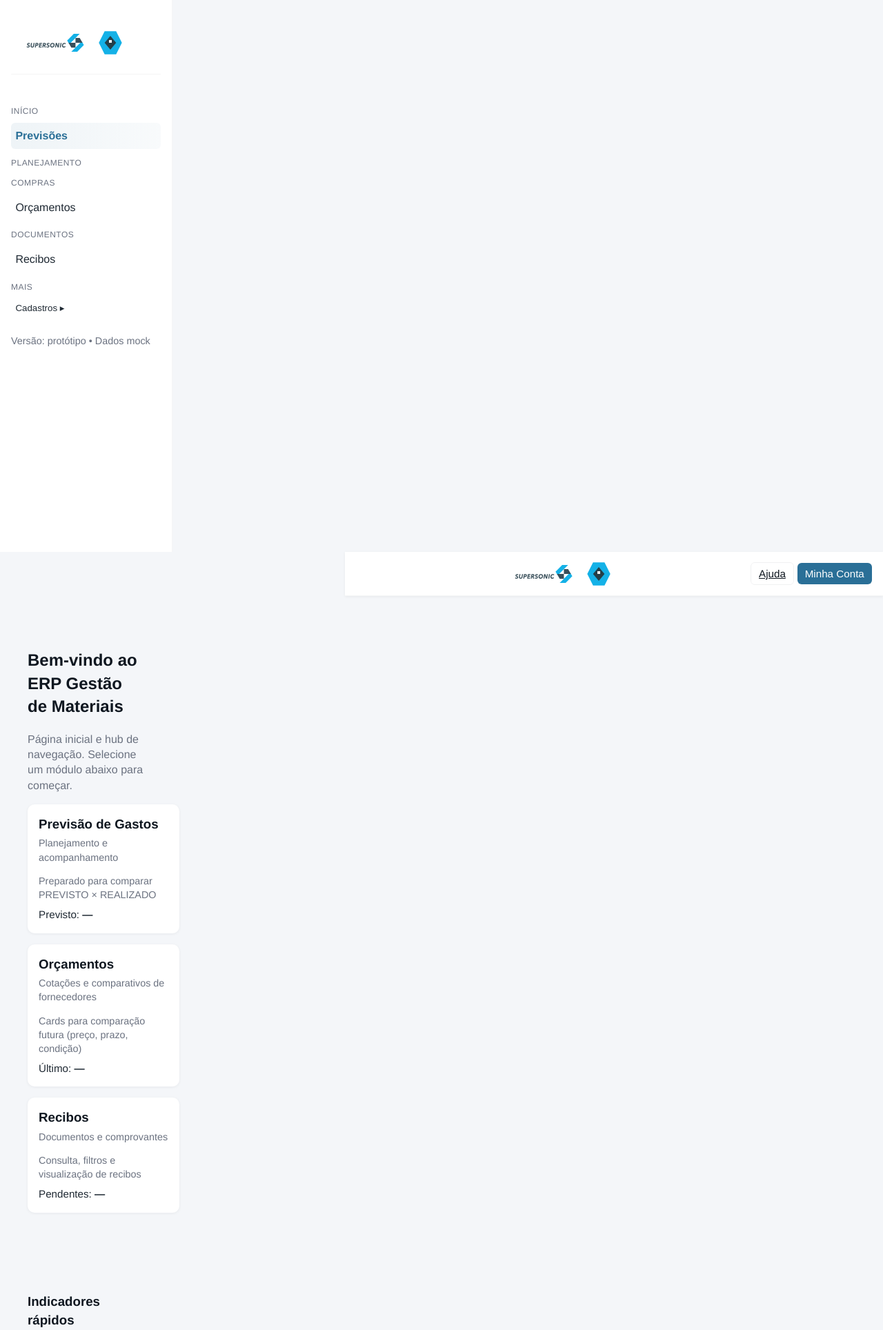
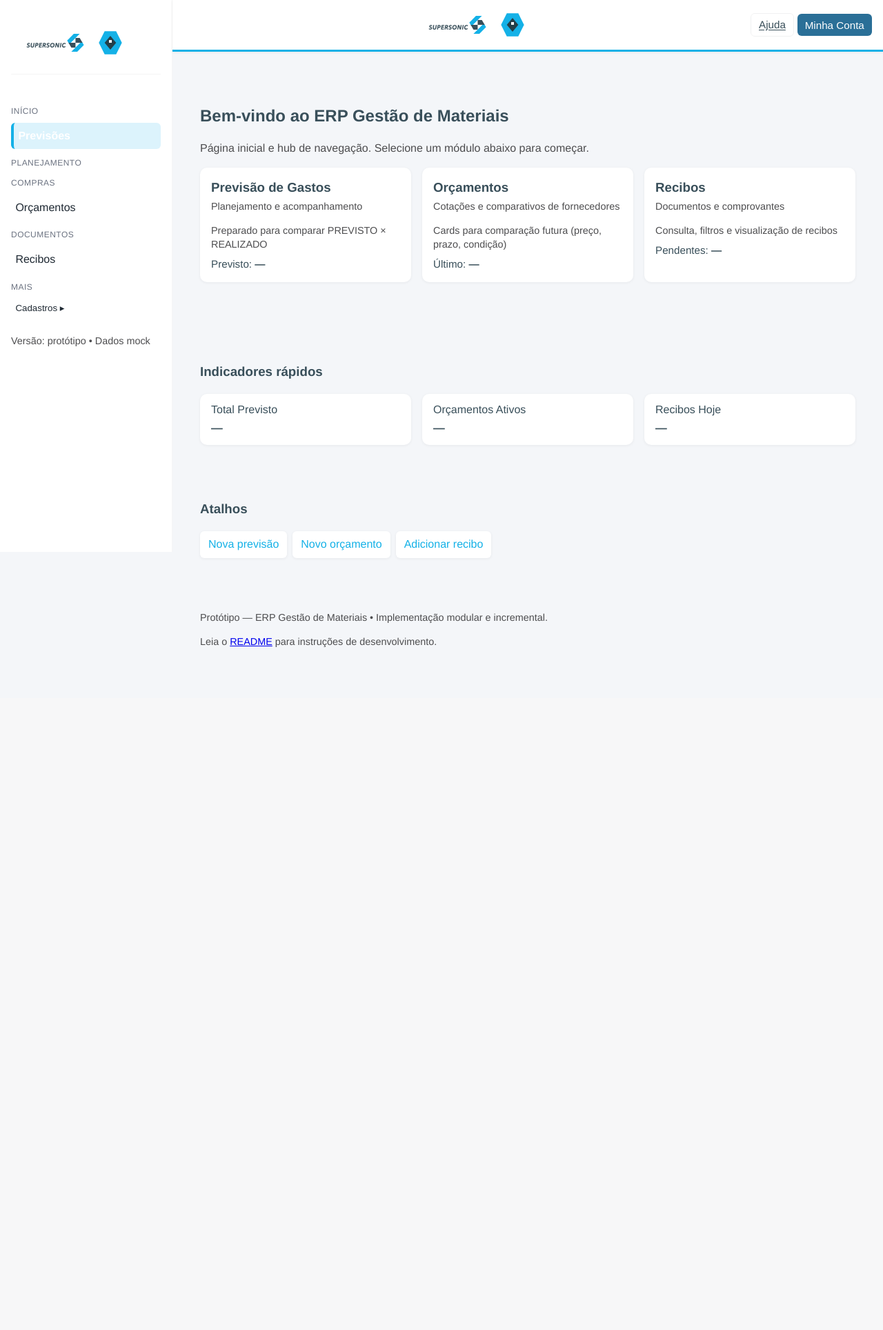
Before and after one commit to Gui-Marucci/Base_Painel, a Python web app: template templates/index.html in a window 1280 px wide. Shown: the top 1928 px of the page at 69% size. After the commit the page ends 938 px from the top, so only its background shows below. Run offline with Jinja, Linux system fonts and the light colour scheme; the template is opened without the code that fills it, so the values that code supplies are empty.

Commit message:
collors pallets
Corrigido erro do sidebar e padronizado grande parte da paleta de cores

```diff
--- a/static/css/geral.css
+++ b/static/css/geral.css
@@ -7,39 +7,75 @@
 /* VARIÁVEIS GLOBAIS (PALETA) */
 /* ========================================================================== */
 :root {
-  /* Paleta principal (ajustada a partir das imagens fornecidas) */
-  --brand-900: #243f48;      /* azul escuro / texto principal (substitui azul-noite) */
-  --brand-700: #2f606b;
-  --brand-500: #14B1E7;      /* azul dia / acento primário (já existente) */
-  --brand-300: #64e6ff;      /* acento claro (para highlights) */
 
-  /* Neutros */
-  --bg-body: #f4f6f9;        /* fundo da aplicação */
-  --surface: #ffffff;        /* cards, painéis */
-  --muted: #64748b;         /* textos secundários */
-  --text: #0f1720;          /* texto principal */
+  /* ======================================================
+     IDENTIDADE VISUAL SUPERSONIC
+     ====================================================== */
 
-  /* Semantic */
-  --success: #10b981;
-  --warning: #f59e0b;
-  --danger:  #ef4444;
+  --ss-azul-noite: #394F5A;
+  --ss-cinza: #4D4D4F;
+  --ss-azul-dia: #14B1E7;
 
-  /* Layout */
+  /* ======================================================
+     ALIASES DO SISTEMA
+     ====================================================== */
+
+  --brand-dark: var(--ss-azul-noite);
+  --brand-primary: var(--ss-azul-dia);
+  --brand-neutral: var(--ss-cinza);
+
+  /* ======================================================
+     SUPERFÍCIES
+     ====================================================== */
+
+  --bg-body: #F4F6F9;
+  --surface: #FFFFFF;
+
+  /* ======================================================
+     TEXTO
+     ====================================================== */
+
+  --text: var(--ss-azul-noite);
+  --muted: var(--ss-cinza);
+
+  /* ======================================================
+     STATUS
+     ====================================================== */
+
+  --success: #16A34A;
+  --warning: #F59E0B;
+  --danger: #DC2626;
+
+  /* ======================================================
+     LAYOUT
+     ====================================================== */
+
   --sidebar-width: 250px;
   --border-radius: 10px;
-  --shadow-sm: 0 1px 4px rgba(0,0,0,0.06);
-  --shadow-md: 0 8px 24px rgba(16,24,40,0.08);
+
+  --shadow-sm: 0 2px 6px rgba(57,79,90,.12);
+  --shadow-md: 0 8px 24px rgba(57,79,90,.18);
 
   /* Logo paths (apenas conveniência — não lida pelo CSS como variável de URL em todas as plataformas,
      usamos essas strings apenas como documentação/guia; use <img> com os arquivos abaixo) */
   --logo-full: "static/img/supersonic-logo.svg";
   --logo-full-white: "static/img/supersonic-logo-white.svg";
   --logo-mark-cyan: "static/img/supersonic-mark-cyan.svg";
+
 }
 
 /* ========================================================================== */
 /* RESET E BASES */
 /* ========================================================================== */
+
+h1,
+h2,
+h3,
+h4,
+h5 {
+  color: var(--ss-azul-noite);
+}
+
 * { box-sizing: border-box; }
 html, body { height: 100%; }
 body {
@@ -56,6 +92,14 @@ body {
    - adicionar .theme-dark ao body para mudar rapidamente a interpretação de cores
    - adicionar .theme-light se desejar forçar a variação clara
    ========================================================================== */
+
+   /* tEXTOS SECUNDARIOS */
+
+.muted,
+.card-sub,
+.card-note {
+  color: var(--ss-cinza);
+}
 .theme-dark {
   --bg-body: #122427;
   --surface: #18333a;
@@ -105,6 +149,22 @@ body {
 /* Classe utilitária para exibir só a marca (útil em sidebar colapsada) */
 .brand-only .brand-logo { display: none; }
 .brand-only .brand-mark { display: inline-block; }
+
+
+/* ~~~~~~~~~~~~~~~~Sidebar destaque do menu Ativo(hover)~~~~~~~~~~~~~~ */
+.nav-link.active {
+background: rgba(20,177,231,.15);
+border-left: 4px solid var(--ss-azul-dia);
+color: #FFFFFF;
+}
+Mostrar mais linhas
+
+/*~~~~~~~~~~~~~~SIDEBAR DARK MODE~~~~~~~~~~~~~~ */
+/* ADAPATAR PARA QUANDO INCLUIR BOTÃO DE DARK MODE */
+ .sidebar {
+  background: var(--ss-azul-noite);
+  color: #FFFFFF;
+}
 
 /* ========================================================================== */
 /* SIDEBAR / BRAND (LOGO) */
@@ -219,28 +279,26 @@ body {
 /* ========================================================================== */
 /* HEADER / TOPBAR — usa a paleta principal para elementos de destaque */
 /* ========================================================================== */
+.content-wrapper {
+  display: flex;
+  flex-direction: column;
+  min-height: 100vh;
+}
+
 .topbar {
-  height: 64px;
   background: var(--surface);
-  display: flex;
-  align-items: center;
-  justify-content: space-between;
-  gap: 1rem;
-  padding: 0 16px;
-  box-shadow: var(--shadow-sm);
-  border-bottom-left-radius: 0;
-  border-bottom-right-radius: 0;
-  grid-column: 2 / -1;
+  border-bottom: 3px solid var(--ss-azul-dia);
 }
 
 /* Botões / acentos */
 .btn-primary {
-  background: linear-gradient(90deg, var(--brand-500), var(--brand-300));
-  color: white;
+  background: var(--ss-azul-dia);
+  color: #FFFFFF;
   border: none;
-  padding: 8px 12px;
-  border-radius: 8px;
-  cursor: pointer;
+}
+
+.btn-primary:hover {
+  background: #1099c7;
 }
 .btn-ghost {
   background: transparent;
@@ -270,11 +328,9 @@ body {
   outline: none;
 }
 :focus-visible {
-  outline: 3px solid rgba(20,177,231,0.18);
+  outline: 3px solid rgba(20,177,231,.35);
   outline-offset: 2px;
-  border-radius: 6px;
 }
-
 /* ========================================================================== */
 /* EXTRAS: stickers, favicons, e placeholders para quando o logo não carregar
    ========================================================================== */
@@ -320,13 +376,7 @@ body {
 
 /* Força header para ocupar a área de conteúdo (não da sidebar) em telas grandes */
 @media (min-width: 901px) {
-  .topbar {
-    position: sticky;
-    top: 0;
-    z-index: 100;
-    width: calc(100% - var(--sidebar-width));
-    margin-left: var(--sidebar-width);
-  }
+
 }
 
 /* Acessibilidade e foco visível (padrão) */
--- a/static/css/index.css
+++ b/static/css/index.css
@@ -6,11 +6,11 @@
 .hero {
   padding: 1rem 0;
 }
-.hero .lead { color: var(--cor-muted); margin-top: 0.5rem; }
+.hero .lead { color: var(--muted); margin-top: 0.5rem; }
 
 /* Card indicators and notes */
-.card-note { font-size:0.9rem; color:var(--cor-muted); margin-bottom:0.5rem; }
-.card-indicators { margin-top:0.5rem; font-size:0.95rem; color:var(--cor-texto); }
+.card-note { font-size:0.9rem; color:var(--muted); margin-bottom:0.5rem; }
+.card-indicators { margin-top:0.5rem; font-size:0.95rem; color:var(--text); }
 
 /* Shortcuts */
 .shortcuts .shortcut-list { display:flex; gap:0.5rem; flex-wrap:wrap; margin-top:0.5rem; }
@@ -21,7 +21,7 @@
   border-radius:6px;
   box-shadow: var(--elevation-1);
   text-decoration:none;
-  color:var(--cor-principal);
+  color:var(--ss-azul-dia);
 }
 
 /* Overview widgets */
--- a/templates/index.html
+++ b/templates/index.html
@@ -18,10 +18,11 @@
     <!-- <link rel="icon" href="static/img/favicon.svg"> -->
   </head>
   <body>
-    <div id="sidebar-container" aria-hidden="true"></div>
-
-    <div id="app" class="app-root">
-      <header class="topbar" role="banner">
+    <body>
+<div id="app" class="app-root">
+<div id="sidebar-container"></div>
+<div class="content-wrapper">
+        <header class="topbar">
         <!-- Botão para abrir/fechar Sidebar em telas pequenas. sidebar.js deverá controlar aria-expanded. -->
         <button
           id="sidebar-toggle"
```
